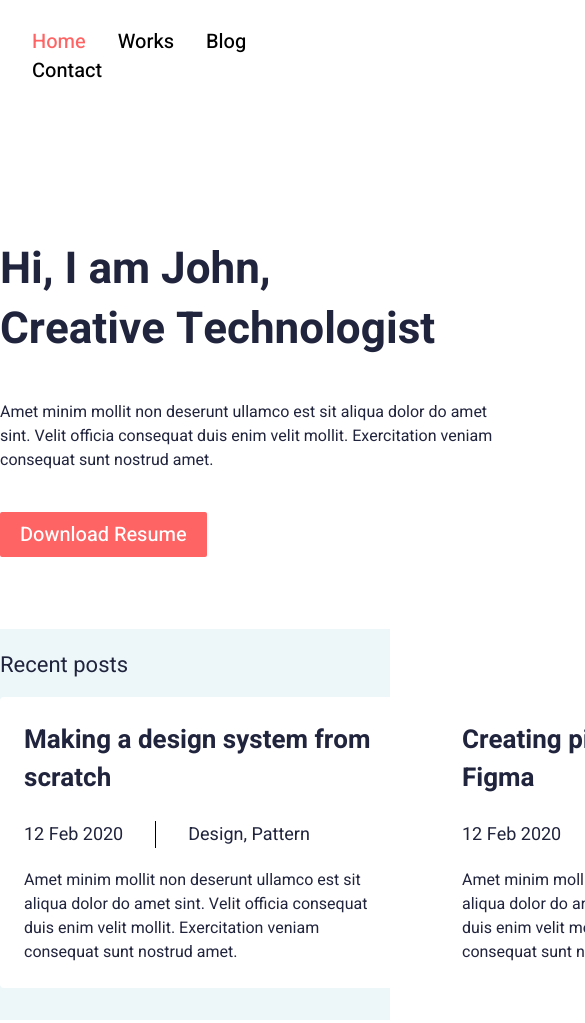
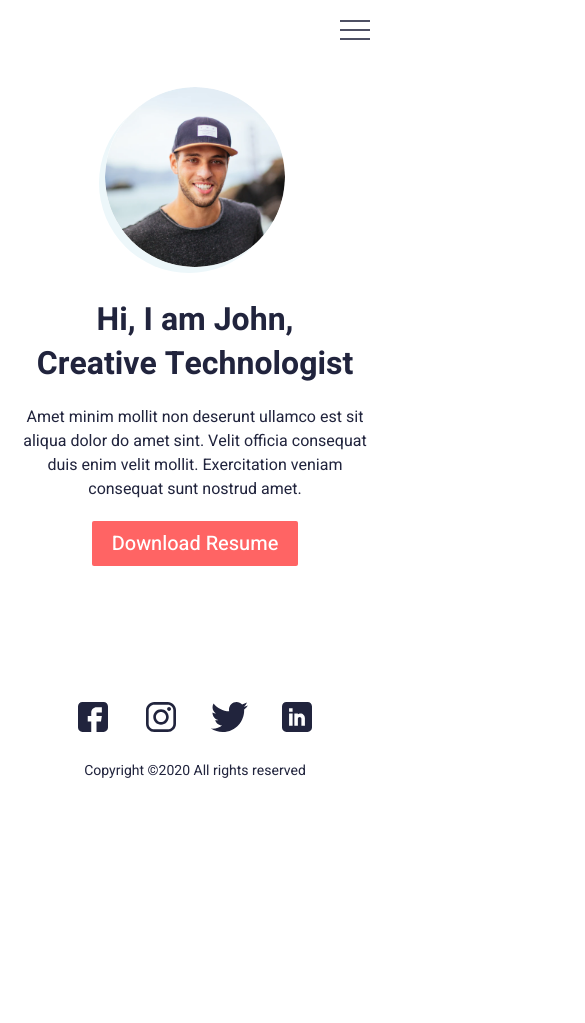
Before and after one commit to RakhmetovNurbolat/john-home, a plain HTML site: page index.html in a window 390 px wide. Shown: the top 1023 px of the page, 585 px wide, since content can reach past the window. After the commit the page ends 844 px from the top, so only its background shows below. Drawn offline with Linux system fonts and the light colour scheme.

Commit message:
adaptive

```diff
--- /dev/null
+++ b/css/adaptive.css
@@ -0,0 +1,76 @@
+@media (max-width: 576px){
+    .wrapper{
+        width: calc(100% - 30px);
+    }
+}
+/*SHAPKA*/
+.header__burger{
+    display: none;
+    border: none;
+    float: right;
+    margin: 20px 20px 20px 0;
+    background-color: transparent; /*удаление фон прозрачстост*/
+}
+
+@media(max-width: 576px){
+    .header__burger{
+        display: block;
+    }
+    .header__menu{
+        display: none;
+    }
+}
+/*end SHAPKA*/
+/*PODVAL*/
+@media(max-width: 576px){
+    .footer__copyright{
+        max-width: 290px;
+    }
+}
+/*end PODVAL*/
+/*ONE*/
+
+@media(max-width: 886px){
+    .author__info{
+        padding-right: 40px;
+    }
+    .author__title{
+        font-size: 40px;
+        margin-bottom: 30px;
+    }
+    .author__text{
+        margin-bottom: 30px;
+    }
+}
+@media(max-width: 768px){
+    .author{
+        margin-top: 64px;
+    }
+    .author__avatar{
+        float: none;
+        margin: 0 auto 24px;
+    }
+    .author__info{
+        float: none;
+        width: 100%;
+        padding-right: 0;
+    }
+}
+@media(max-width: 576px){
+    .author{
+        margin-top: 24px;
+    }
+    .author__avatar{
+        width: 180px;
+    }
+    .author__info{
+        text-align: center;
+    }
+    .author__title{
+        font-size: 32px;
+        margin-bottom: 20px;
+    }
+    .author__text{
+        margin-bottom: 20px;
+    }
+}
--- a/css/main.css
+++ b/css/main.css
@@ -17,7 +17,8 @@ body {
 */
 .wrapper {
     margin: 0 auto;
-    width: 856px;
+    width: calc(100% - 60px);
+    max-width: 856px;
 }
 
 /*
@@ -329,7 +330,7 @@ a.posts__card {
     transform: scale(1.2);
 }
 
-.footer__icon:last-child {
+.footer__icon:last-of-type {
     margin-right: 0;
 }
 
--- a/index.html
+++ b/index.html
@@ -6,21 +6,28 @@
     <meta name="viewport" content="width=device-width, initial-scale=1.0">
     <title>John Homepage</title>
     <link rel="stylesheet" href="css/main.css">
+    <link rel="stylesheet" href="css/adaptive.css">
 </head>
 <body>
     <!-- Шапка -->
     <div class="header">
-        <ul>
+        <ul class="header__menu">
             <li><a href="index.html" class="active">Home</a></li>
             <li><a href="works.html">Works</a></li>
             <li><a href="blog.html">Blog</a></li>
             <li><a href="contacts.html">Contact</a></li>
         </ul>
+        <button class="header__burger">
+            <img src="/img/burger.svg" alt="">
+        </button>
     </div>
     <!-- End Шапка -->
     <!-- Первый экран -->
     <div class="author">
         <div class="wrapper">
+            <div class="author__avatar">
+                <img src="img/avatar.png" alt="photo author avatar">
+            </div>
             <div class="author__info">
                 <div class="author__title">
                     Hi, I am John, Creative&nbsp;Technologist
@@ -30,14 +37,12 @@
                 </div>
                 <div class="button">Download Resume</div>
             </div>
-            <div class="author__avatar">
-                <img src="img/avatar.png" alt="photo author avatar">
-            </div>
+
         </div>
     </div>
     <!-- End Первый экран-->
     <!-- Посты -->
-    <div class="posts">
+    <!-- <div class="posts">
         <div class="wrapper">
             <div class="posts__header">
                 <div class="posts__title">Recent posts</div>
@@ -72,10 +77,10 @@
                 </a>
             </div>
         </div>
-    </div>
+    </div> -->
     <!-- End Посты -->
     <!-- Избранные работы -->
-    <div class="featured">
+    <!-- <div class="featured">
         <div class="wrapper">
             <div class="featured__title">Featured works</div>
             <div class="featured__cards">
@@ -147,7 +152,7 @@
                 </div>
             </div>
         </div>
-    </div>
+    </div> -->
     <!-- End Избранные работы -->
     <!-- Подвал -->
     <div class="footer">
```
Also changed, not shown: img/burger.svg (added).
